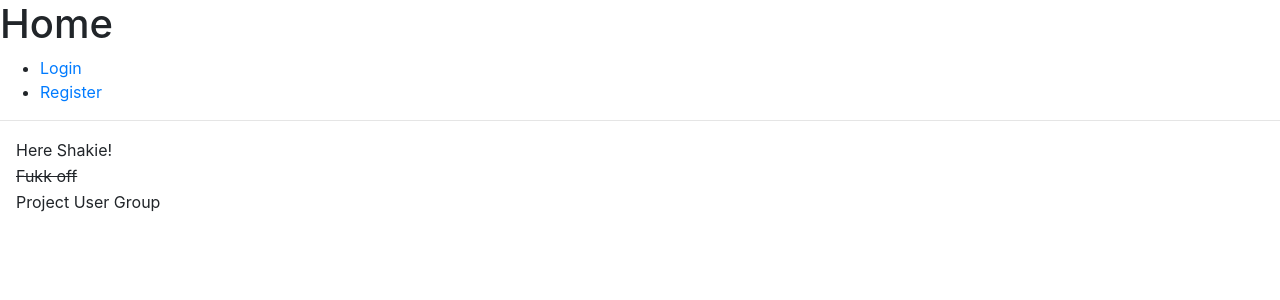
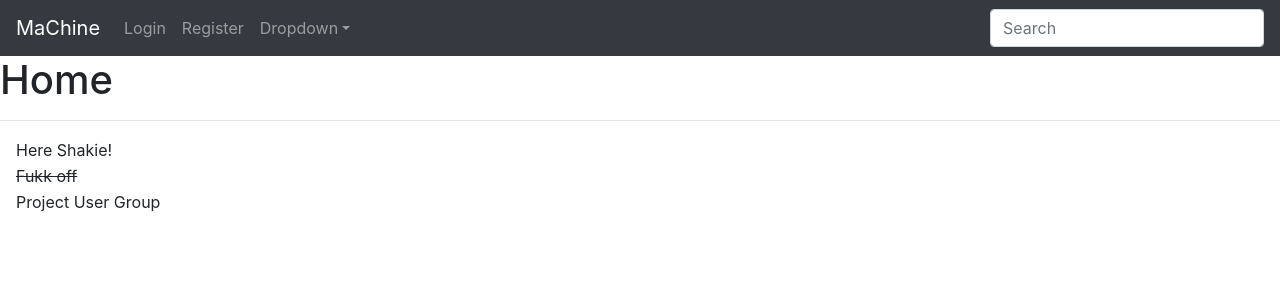
Before and after one commit to NeiloErnesto89/FullStack_Django_MS4_MaChine, a Django app: page / in a window 1280 px wide. Shown: the top 300 px of the page. Run offline with Django 3.2, Linux system fonts and the light colour scheme; data comes from the database, SQL or seed files in the repository; both versions use the stored data as it was after the commit; some libraries are stand-ins or nearby versions.

Commit message:
added a navbar to base.html

```diff
--- a/templates/base.html
+++ b/templates/base.html
@@ -22,13 +22,59 @@
 </head>
 
 <body>
+
+
+        <nav class="navbar navbar-expand-lg navbar-dark bg-dark">
+
+        <a class="navbar-brand" href="#">MaChine</a>
+        <button class="navbar-toggler" type="button" data-toggle="collapse" data-target="#navbarsExample05" aria-controls="navbarsExample05" aria-expanded="false" aria-label="Toggle navigation">
+            <span class="navbar-toggler-icon"></span>
+        </button>
+
+        <div class="collapse navbar-collapse" id="navbarsExample05">
+            <ul class="navbar-nav mr-auto">
+                {% if user.is_authenticated %}
+                <li class="nav-item active">
+                    <a class="nav-link" href="{% url 'logout' %}">Logout </a>
+                </li>
+                <li class="nav-item">
+                    <a class="nav-link" href="{% url 'profile' %}">Profile</a>
+                </li>
+                {% else %}
+
+                <li class="nav-item">
+                    <a class="nav-link" href="{% url 'login' %}">Login</a>
+                </li>
+
+                <li class="nav-item">
+                    <a class="nav-link" href="{% url 'registration' %}">Register</a>
+                </li>
+
+                {% endif %}
+
+                <li class="nav-item dropdown">
+                    <a class="nav-link dropdown-toggle" href="#" id="dropdown05" data-toggle="dropdown" aria-haspopup="true" aria-expanded="false">Dropdown</a>
+                    <div class="dropdown-menu" aria-labelledby="dropdown05">
+                    <a class="dropdown-item" href="#">Action</a>
+                    <a class="dropdown-item" href="#">Another action</a>
+                    <a class="dropdown-item" href="#">Something else here</a>
+                    </div>
+                </li>
+            </ul>
+            <form class="form-inline my-2 my-md-0">
+            <input class="form-control" type="text" placeholder="Search">
+            </form>
+        </div>
+    </nav>
+
     <h1>
         {% block page_heading %}{% endblock %}
     </h1>
 
-    <nav>
+    <!-- <nav> -->
 
-        <ul>
+
+        <!-- <ul>
             {% if user.is_authenticated %}
             <li><a href="{% url 'logout' %}">Logout</a></li>
             <li><a href="{% url 'profile' %}">Profile</a></li>
@@ -36,8 +82,8 @@
             <li><a href="{% url 'login' %}">Login</a></li>
             <li><a href="{% url 'registration' %}">Register</a></li>
             {% endif %}
-        </ul>
-    </nav>
+        </ul> -->
+    <!-- </nav> -->
 
     <!-- Main Container for templates  -->
     <main>
```
Also changed, not shown: db.sqlite3.
